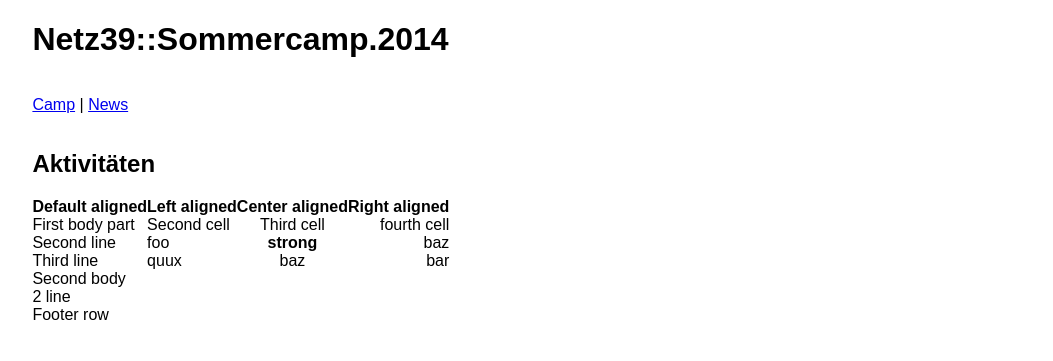
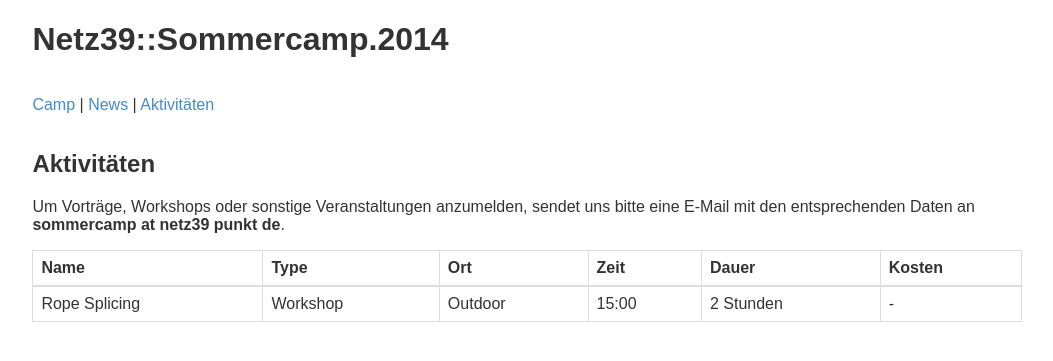
Before and after one commit to netz39/sommercamp2014, a Jekyll site: the page built from activities/index.md, in a window 1280 px wide. Shown: the top 361 px of the page, without its empty margins (114-1167 px from the left). Built offline with Jekyll 4.4.1, drawn with Linux system fonts in a browser that asks for light colours.

Commit message:
added activities and some styling

```diff
--- a/_layouts/default.html
+++ b/_layouts/default.html
@@ -18,7 +18,7 @@
       </div>
       <div class="onerow">
         <div class="col12 last">
-          <p><a href="/">Camp</a> | <a href="/news/">News</a><!-- | <a href="/activities/">Aktivitäten</a>--></p>
+          <p><a href="/">Camp</a> | <a href="/news/">News</a> | <a href="/activities/">Aktivitäten</a></p>
         </div>
       </div>
 
--- a/_layouts/post.html
+++ /dev/null
@@ -1,6 +0,0 @@
----
-layout: singlerow
----
-<p><i>{{ page.date | date_to_string }}</i></p>
-
-{{ content }}
--- a/activities/index.md
+++ b/activities/index.md
@@ -2,15 +2,11 @@
 layout: singlerow
 title: Aktivitäten
 ---
-|-----------------+------------+-----------------+----------------|
-| Default aligned |Left aligned| Center aligned  | Right aligned  |
-|-----------------|:-----------|:---------------:|---------------:|
-| First body part |Second cell | Third cell      | fourth cell    |
-| Second line     |foo         | **strong**      | baz            |
-| Third line      |quux        | baz             | bar            |
-|-----------------+------------+-----------------+----------------|
-| Second body     |            |                 |                |
-| 2 line          |            |                 |                |
-|=================+============+=================+================|
-| Footer row      |            |                 |                |
-|-----------------+------------+-----------------+----------------|
+
+Um Vorträge, Workshops oder sonstige Veranstaltungen anzumelden, sendet uns bitte eine E-Mail mit den entsprechenden Daten an **sommercamp at netz39 punkt de**.
+
+|---
+| Name | Type | Ort | Zeit | Dauer | Kosten
+|:-|:-|:-|:-|:-|:-
+| Rope Splicing | Workshop | Outdoor | 15:00 | 2 Stunden | -
+|---
--- a/css/site.css
+++ b/css/site.css
@@ -1,3 +1,39 @@
+body {
+  color: #333333;
+}
+
+a {
+  color: #428bca;
+  text-decoration: none;
+}
+
+a:visited {
+  color: #428bca;
+  text-decoration: none;
+}
+
+a:hover {
+  color: #2a6496;
+  text-decoration: underline;
+}
+
 .wordwrap {
   word-wrap: break-word;
 }
+
+table {
+  width: 100%;
+  border: 1px solid #dddddd;
+}
+
+th {
+  border-bottom: 2px solid #dddddd;
+  border-left: 1px solid #dddddd;
+  border-right: 1px solid #dddddd;
+  padding: 8px;
+}
+
+td {
+  border: 1px solid #dddddd;
+  padding: 8px;
+}
```
Also changed, not shown: _posts/2014-07-10-einladungen-verschickt.md (+2 -5 lines), news/index.html (+4 -6 lines).
